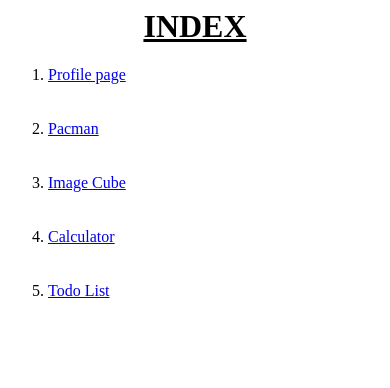
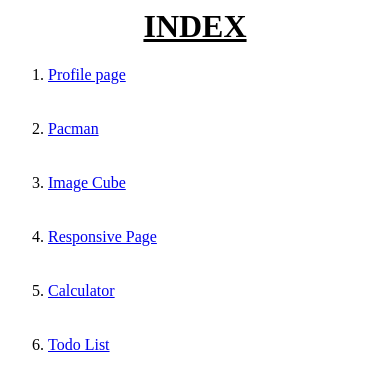
Before and after one commit to piyushk96/ElixirAssignments, a plain HTML site: page index.html in a window 390 px wide. Drawn offline with Linux system fonts and the light colour scheme.

Commit message:
responsive page added to index

```diff
--- a/index.html
+++ b/index.html
@@ -9,6 +9,7 @@
       <li><a href="profile page using css">Profile page</a></li><br><br>
       <li><a href="pacman">Pacman</a></li><br><br>
       <li><a href="imagecube">Image Cube</a></li><br><br>
+      <li><a href="responsive page">Responsive Page</a></li><br><br>
       <li><a href="calculator">Calculator</a></li><br><br>
       <li><a href="todo list">Todo List</a></li><br><br>
     </ol>
```
